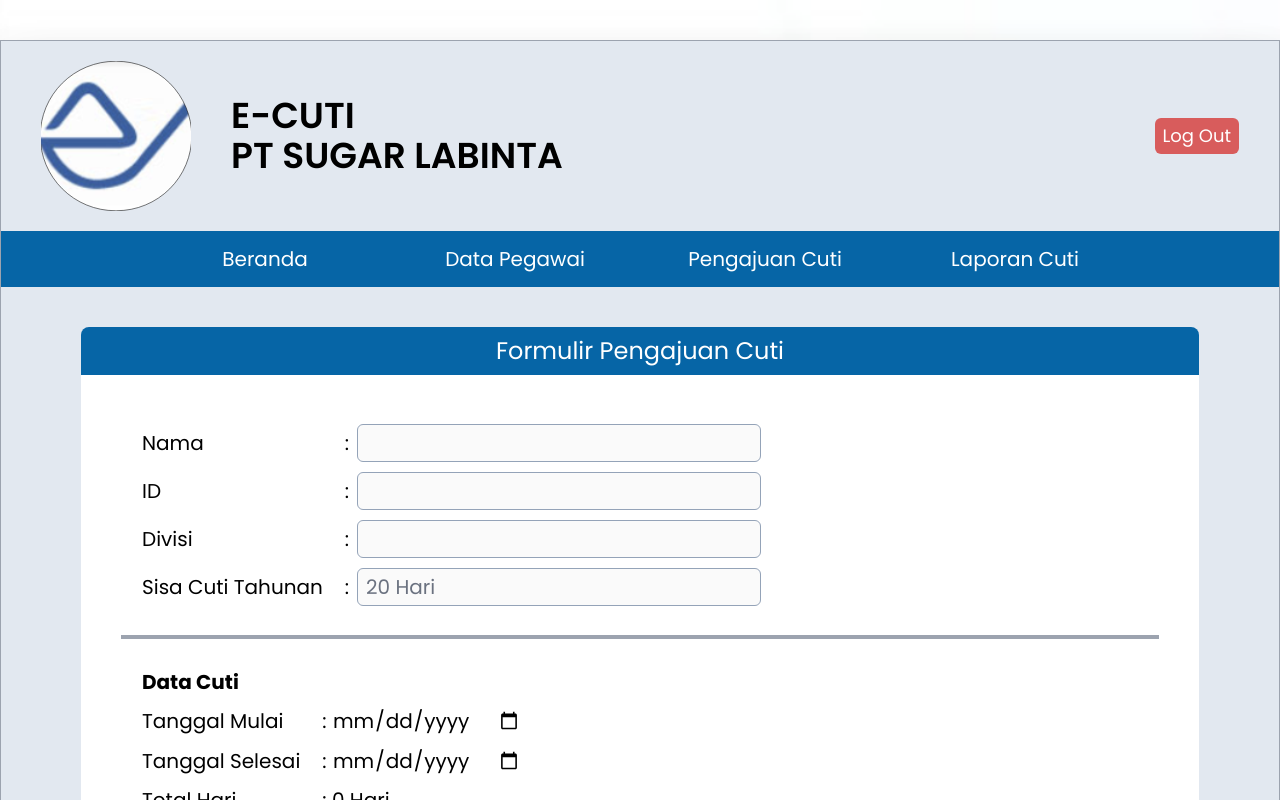
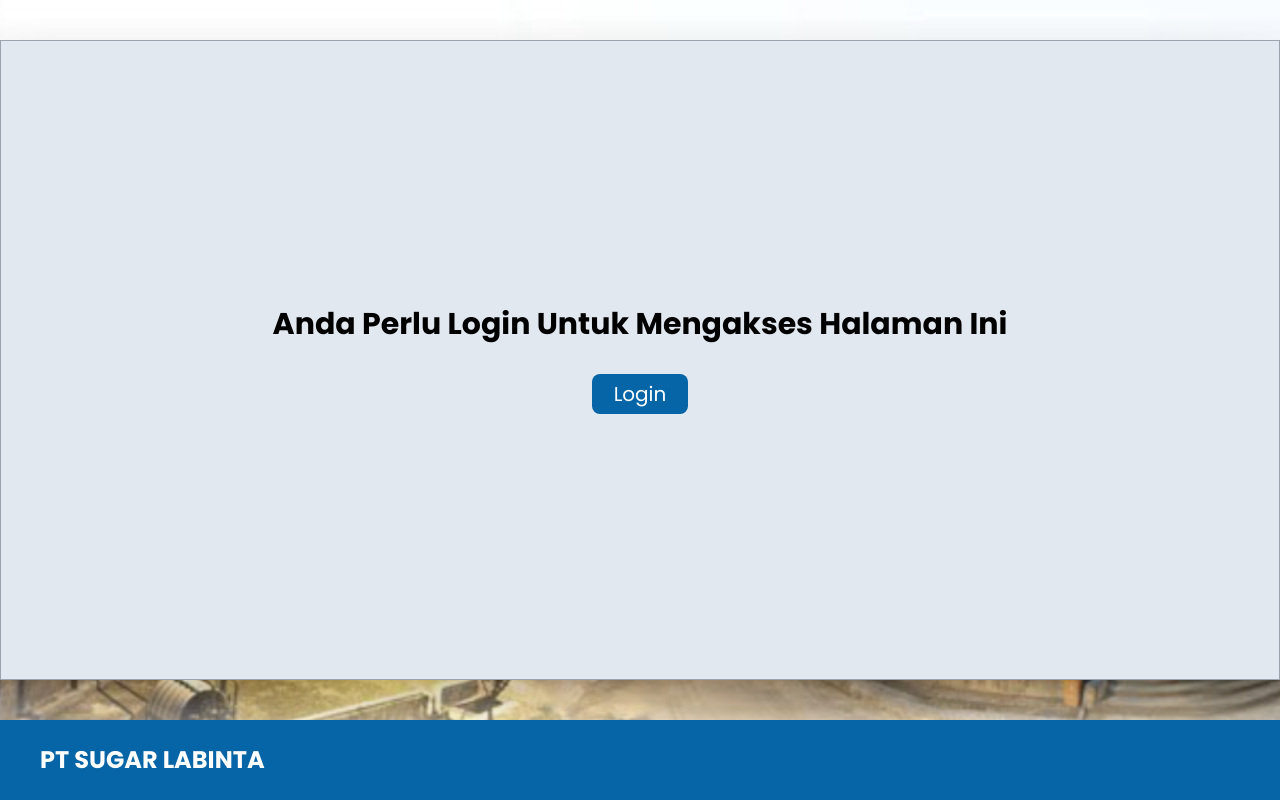
Before and after one commit to barbar17/tubes-PTI, a React (Create React App) app in the folder frontend/: page /user/pengajuan_e-cuti in a window 1280 px wide. Shown: the top 800 px of the page. Built offline with nearby package versions, Linux system fonts and the light colour scheme; no server answers.

Commit message:
minor update

```diff
--- a/frontend/src/App.js
+++ b/frontend/src/App.js
@@ -1,11 +1,12 @@
 import Footer from "./Pages/Footer/Footer";
-import { Outlet } from 'react-router-dom'
+import { Outlet, useNavigate } from 'react-router-dom'
 import Header from "./Pages/Header/Header";
 import { useEffect, useState } from "react"
 import { AuthContext } from "./Function/AuthContext";
 import axios from "axios";
 
 function App() {
+  const go = useNavigate()
 
   const [user, setUser] = useState();
   const userId = user?.id
@@ -50,6 +51,10 @@ function App() {
     })
   }
 
+  const goBackToLogin = () => {
+    go('/')
+  }
+
   useEffect(() => {
     checkToken(userToken);
     // eslint-disable-next-line
@@ -59,10 +64,18 @@ function App() {
     <div className="min-h-screen w-full bg-login bg-no-repeat bg-cover font-display">
       <div className="min-h-screen flex flex-col justify-between">
         <AuthContext.Provider value={{ authState, setAuthState, divisi, userId, adminlvl }}>
-          <div className="container flex flex-col grow mx-auto my-10 border bg-slate-200 border-gray-400 shadow-2xl">
-            <Header user={user?.name} id={user?.id} tipeakun={user?.tipeakun} />
-            <Outlet context={{ userId, divisi }} />
-          </div>
+          {
+            authState
+              ? <div className="container flex flex-col grow mx-auto my-10 border bg-slate-200 border-gray-400 shadow-2xl">
+                <Header user={user?.name} id={user?.id} tipeakun={user?.tipeakun} />
+                <Outlet context={{ userId, divisi }} />
+              </div>
+
+              : <div className="container flex flex-col grow mx-auto my-10 border bg-slate-200 border-gray-400 shadow-2xl items-center justify-center space-y-8">
+                <span className="text-3xl font-bold">Anda Perlu Login Untuk Mengakses Halaman Ini</span>
+                <button className="text-white bg-main h-10 w-24 text-xl rounded-lg" onClick={goBackToLogin}>Login</button>
+              </div>
+          }
           <Footer />
         </AuthContext.Provider>
       </div>
--- a/frontend/src/Pages/Pengajuan/Pengajuan.js
+++ b/frontend/src/Pages/Pengajuan/Pengajuan.js
@@ -18,6 +18,7 @@ function Pengajuan() {
   const [file, setFile] = useState('')
   const [cutiDiambil, setCutiDiambil] = useState('')
   const [ttdPegawai, setTtdPegawai] = useState()
+  const [cancelPengajuan, setCancelPengajuan] = useState(false)
 
   const currentDate = new Date().toISOString().split('T')[0];
   const now = new Date();
@@ -33,7 +34,7 @@ function Pengajuan() {
     const foto = event.target.files[0];
     setFile(foto);
   }
-
+  console.log(cancelPengajuan)
   const getLaporanCutiByDivisi = async () => {
     const response = await axios.get(`http://localhost:5000/suratCuti/laporan/${props.divisi}`);
 
@@ -43,13 +44,21 @@ function Pengajuan() {
       start.setHours(0, 0, 0, 0)
       const end = new Date(response.data[index].tglselesai);
       end.setHours(0, 0, 0, 0)
-      console.log(start, now)
       if (start <= now && now <= end) {
         pegawaiCuti += 1
       }
     }
     setPegawaiCuti(pegawaiCuti)
-    console.log(pegawaiCuti)
+  }
+
+  const getPengajuanCuti = async () => {
+    const response = await axios.get(`http://localhost:5000/suratCuti/pegawai/${props.userId}`);
+    for (let index = 0; index < response.data.length; index++) {
+      const status = response.data[index].status;
+      if (!status.includes('Ditolak') || status === 'Diterima') {
+        setCancelPengajuan(true)
+      }
+    }
   }
 
   const getPegawaiById = async () => {
@@ -63,6 +72,7 @@ function Pengajuan() {
 
   const savePengajuanCuti = async (event) => {
     event.preventDefault();
+    if (cancelPengajuan === true) return alert("Pengajuan cuti anda sebelumnya masih dalam proses")
     if (jeniscuti !== "Cuti Dispensasi" && jatahcuti - cutiDiambil - totalDay < 0) return alert("Cuti melebihih batas hari")
     if (pegawaiCuti >= 3) return alert(`Sudah terdapat 3 pegawai cuti di divisi ${props.divisi}`)
     const totalDayValid = jeniscuti === "Cuti Dispensasi" ? 0 : totalDay
@@ -104,6 +114,7 @@ function Pengajuan() {
   useEffect(() => {
     getPegawaiById()
     getLaporanCutiByDivisi()
+    getPengajuanCuti()
   }, [props])
 
   return (
```
